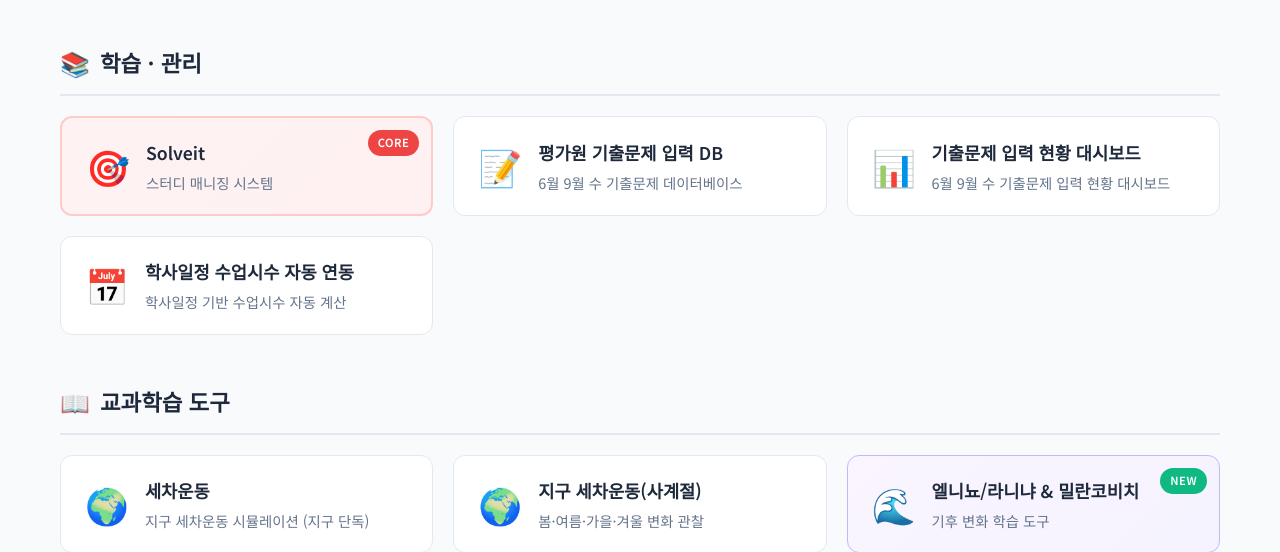
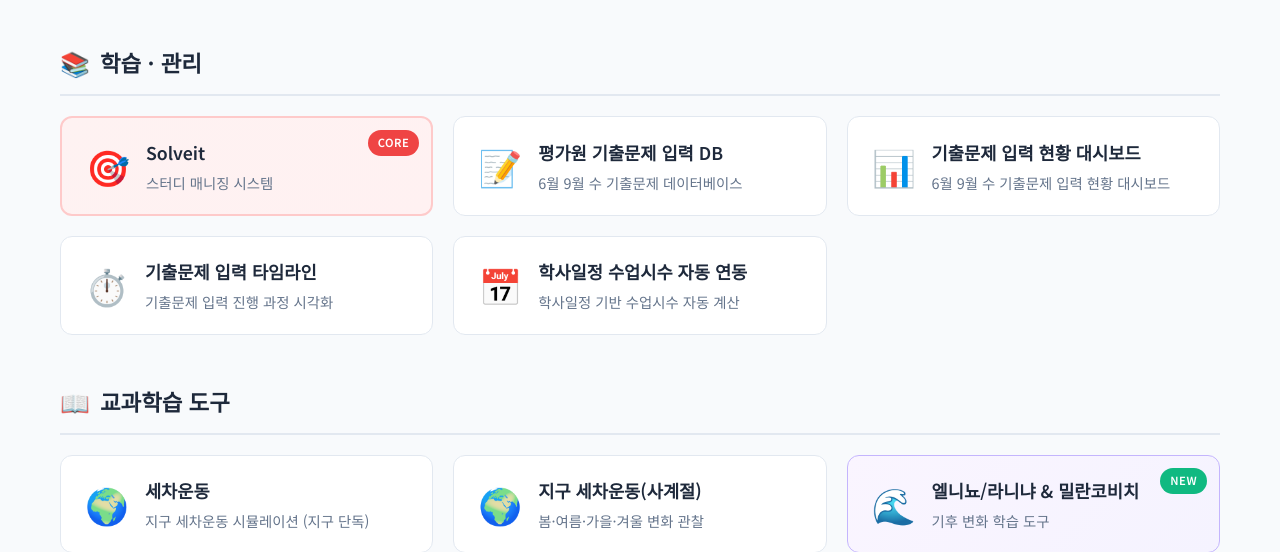
Before and after one commit to CHOISEONGYEOL/Teacher-support, a Python web app: template templates/index.html in a window 1280 px wide. Shown: the part 634-1186 px from the top of the page. Run offline with Jinja, Linux system fonts and the light colour scheme; the template is opened without the code that fills it, so the values that code supplies are empty.

Commit message:
Update index.html

```diff
--- a/templates/index.html
+++ b/templates/index.html
@@ -111,6 +111,15 @@
     </div>
 </a>
 
+
+<!-- 기출문제 입력 타임라인 -->
+<a href="https://mapro-tool.web.app/timeline.html" target="_blank" class="card card-external">
+    <div class="card-icon">⏱️</div>
+    <div class="card-content">
+        <h3>기출문제 입력 타임라인</h3>
+        <p>기출문제 입력 진행 과정 시각화</p>
+    </div>
+</a>
 
 
 
```
